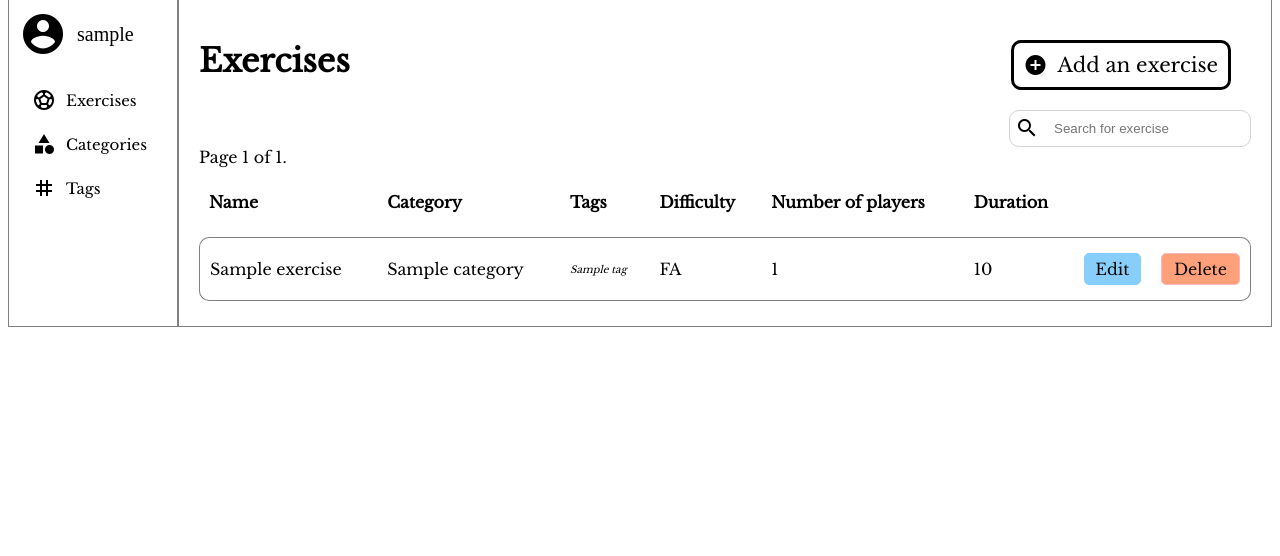
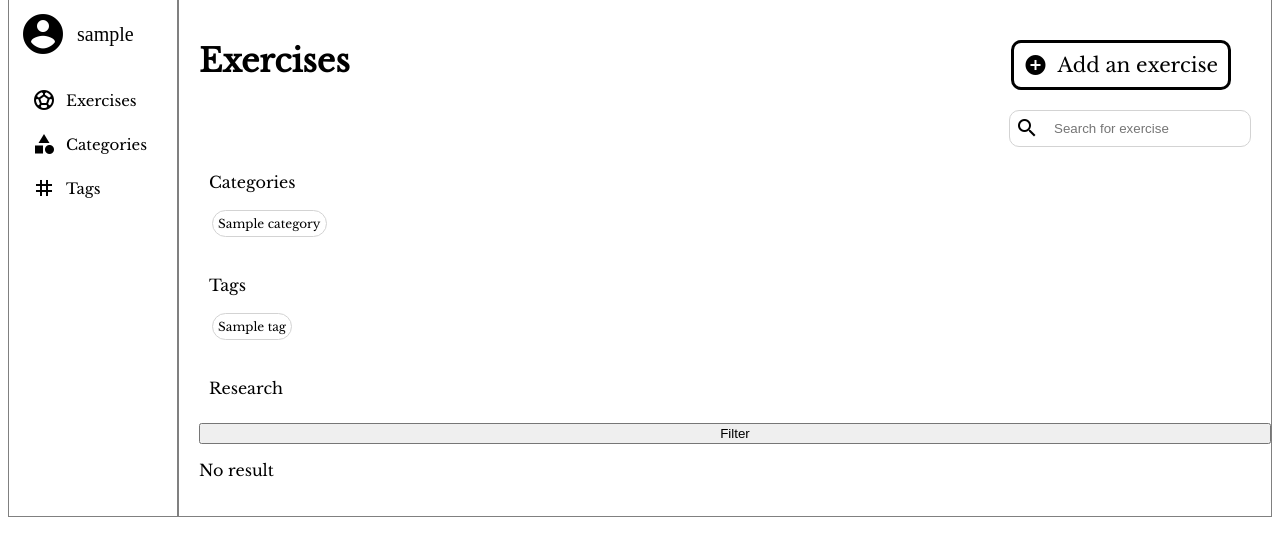
Before and after one commit to Mufle13/CoachingDrills, a Django app: page /admin/exercises in a window 1280 px wide. Shown: the part 131-687 px from the top of the page. Run offline with Django 4.2, Linux system fonts and the light colour scheme; a user stored in the database is signed in; tables that the repository leaves empty hold one stand-in row (values such as "Sample post"); parts of the project's set-up code (start-up, migrations or seed data) failed here and were passed over.

Commit message:
filter start

```diff
--- a/CoachingDrills/forms.py
+++ b/CoachingDrills/forms.py
@@ -2,6 +2,7 @@ from cProfile import label
 from dataclasses import field
 from email.policy import default
 from pyexpat import model
+from tkinter import Widget
 from django import forms
 from django.contrib.auth.forms import UserCreationForm
 from blog.models import Category, Tag, User, Exercise
@@ -79,3 +80,9 @@ class TagAddForm(forms.ModelForm):
     class Meta:
         model = Tag
         fields = '__all__'
+
+
+class FilterCategTag(forms.Form):
+    category = forms.ModelMultipleChoiceField(queryset=Category.objects.all(), label='Categories', widget=forms.CheckboxSelectMultiple, required=False)
+    tag = forms.ModelMultipleChoiceField(queryset=Tag.objects.all(), label='Tags', widget=forms.CheckboxSelectMultiple, required=False)
+    research = forms.CharField(max_length=100, required=False)
--- a/blog/templates/admin/listing/exercises.html
+++ b/blog/templates/admin/listing/exercises.html
@@ -20,6 +20,34 @@
             <input class='search-button' type="submit" value='Search'>
         </form>
     </div>
+    <form method="GET">
+        <div class="form">
+            {% for field in form %}
+            <div class="fields">
+                    <label class='field-label'>{{ field.label }}</label>
+
+                    {% if field.name == 'category' %}
+                    <div class='categories'>
+                        {% for choice in form.category %}
+                            <div class='category'>
+                                {{ choice.tag }}
+                                <label for="{{ choice.id_for_label }}">{{ choice.choice_label }}</label>
+                            </div>
+                        {% endfor %}
+                    </div>
+                    {% elif field.name == 'tag' %}
+                    <div class='tag'>
+                        {% for choice in form.tag %}
+                            {{ choice.tag }}
+                            <label for="{{ choice.id_for_label }}">{{ choice.choice_label }}</label>
+                        {% endfor %}
+                    </div>
+                    {% endif %}
+            </div>
+            {% endfor %}
+            <input type="submit" value='Filter'>
+        </div>
+    </form>
     {% if not exercises %}
     <p>No result</p>
     {% else %}
@@ -56,8 +84,8 @@
             <div class="pagination">
                 <span class="pages">
                     {% if page_obj.has_previous %}
-                        <a href="?page=1">first</a>
-                        <a href="?page={{ page_obj.previous_page_number }}">previous</a>
+                        <a href="?page=1{% if request.GET.search %}&search={{ request.GET.search }}{% endif %}">first</a>
+                        <a href="?page={{ page_obj.previous_page_number }}{% if request.GET.search %}&search={{ request.GET.search }}{% endif %}">previous</a>
                     {% endif %}
 
                     <span class="current">
@@ -65,8 +93,8 @@
                     </span>
 
                     {% if page_obj.has_next %}
-                        <a href="?page={{ page_obj.next_page_number }}">next</a>
-                        <a href="?page={{ page_obj.paginator.num_pages }}">last</a>
+                        <a href="?page={{ page_obj.next_page_number }}{% if request.GET.search %}&search={{ request.GET.search }}{% endif %}">next</a>
+                        <a href="?page={{ page_obj.paginator.num_pages }}{% if request.GET.search %}&search={{ request.GET.search }}{% endif %}">last</a>
                     {% endif %}
                 </span>
             </div>
--- a/blog/views.py
+++ b/blog/views.py
@@ -3,7 +3,7 @@ from inspect import formatannotation
 from multiprocessing import context
 from django.http import HttpResponse
 from django.shortcuts import redirect, render
-from CoachingDrills.forms import CustiomSignupForm, SignUpForm, ExerciseAddForm, TagAddForm, CategoryAddForm
+from CoachingDrills.forms import CustiomSignupForm, SignUpForm, ExerciseAddForm, TagAddForm, CategoryAddForm, FilterCategTag
 from django.contrib.auth import logout
 from django.contrib import messages
 from django.contrib.auth.decorators import login_required
@@ -59,18 +59,17 @@ def logout_view(request):
 # Listing views
 @login_required
 def exercices_listing(request):
-    query = request.GET.get('search')
-
-    if query:
-        exercises = Exercise.objects.filter(Q(name__icontains=query)|Q(category__name__icontains=query)|Q(tag__name__icontains=query))
-    else:
-        exercises = Exercise.objects.all()
+    if request.method == 'GET':
+        form = FilterCategTag(request.GET)
+        if form.is_valid():
+           exercises = Exercise.objects.filter(Q(name__icontains=form)|Q(category__name__icontains=form)|Q(tag__name__icontains=form))
+        else:
+            form = FilterCategTag
 
     paginator = Paginator(exercises, 3)
-
     page_number = request.GET.get('page')
     page_obj = paginator.get_page(page_number)
-    return render(request,'admin/listing/exercises.html', context={'exercises': exercises, 'page_obj': page_obj})
+    return render(request,'admin/listing/exercises.html', context={'exercises': exercises, 'page_obj': page_obj, 'form':form})
 
 @login_required
 def categories_listing(request):
```
Also changed, not shown: blog/templates/font/listing/font_exercises_listing.html (+4 -4 lines).
